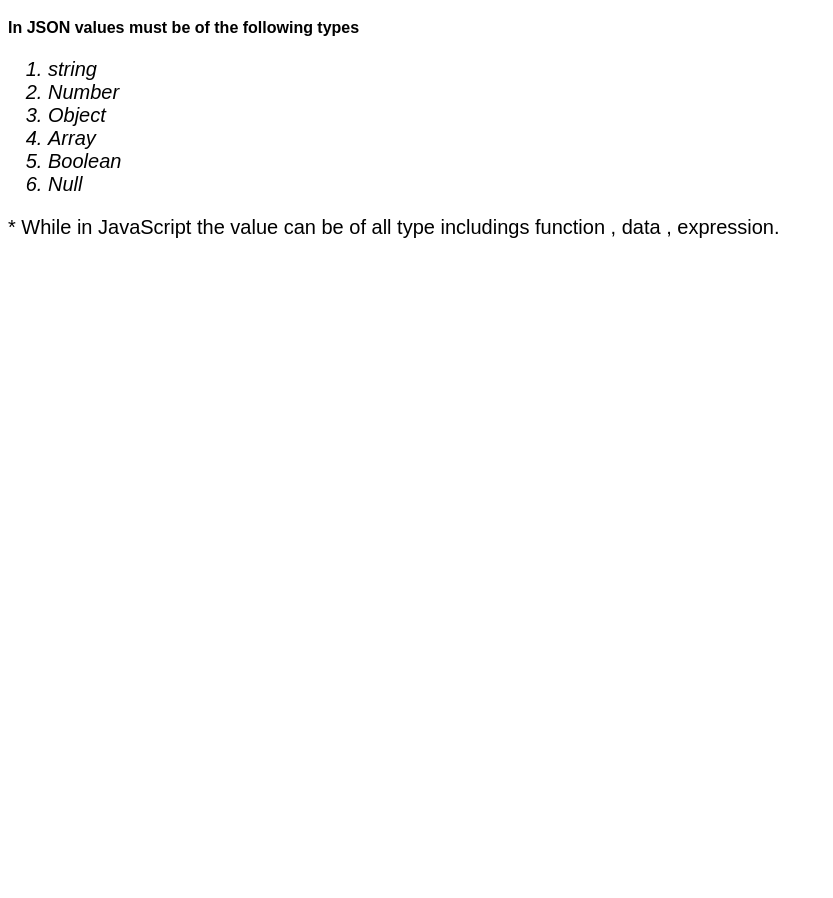
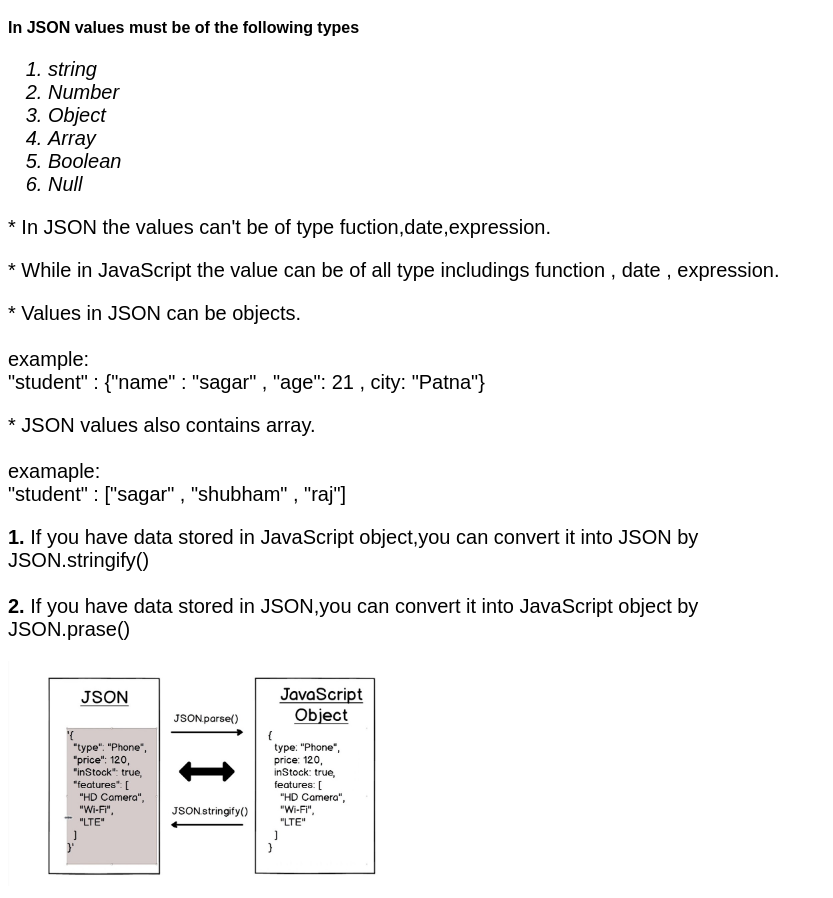
Before and after one commit to sagargse/my-protfolio, a plain HTML site: page blog2.html in a window 1280 px wide. Shown: the part 859-1757 px from the top of the page, without its empty margins (0-833 px from the left). Before the commit the page ends 1118 px from the top, so only its background shows below. Drawn offline with Linux system fonts and the light colour scheme.

Commit message:
docs: changes in documentation

```diff
--- a/blog2.html
+++ b/blog2.html
@@ -14,6 +14,11 @@
         li{
             font-size: 20px;
             font-style: italic;
+        }
+        img{
+            width: 100%;
+            max-width: 400px;
+            height: auto;
         }
     </style>
     <title>JSON</title>
@@ -54,7 +59,23 @@
         <li>Boolean</li>
         <li>Null</li>
     </ol>
-    <p>* While in JavaScript the value can be of all type includings function , data , expression.</p>
+    <p>* In JSON the values can't be of type fuction,date,expression.</p>
+    <p>* While in JavaScript the value can be of all type includings function , date , expression.</p>
+    <p>* Values in JSON can be objects.
+        <br><br> example:
+        <br> "student" : {"name" : "sagar" , "age": 21 , city: "Patna"}
+    </p>
+    <p>* JSON values also contains array.
+        <br><br> examaple:
+        <br> "student" : ["sagar" , "shubham" , "raj"]
+    </p>
+    <p><b>1.</b> If you have data stored in JavaScript object,you can convert it into JSON by
+        <br>JSON.stringify()
+        <br><br><b>2.</b> If you have data stored in JSON,you can convert it into JavaScript object by
+        <br> JSON.prase()
+    </p>
+    <img src="example.jpeg" alt="loading...">
+
 
 </body>
 </html>
```
Also changed, not shown: example.jpeg (added).
